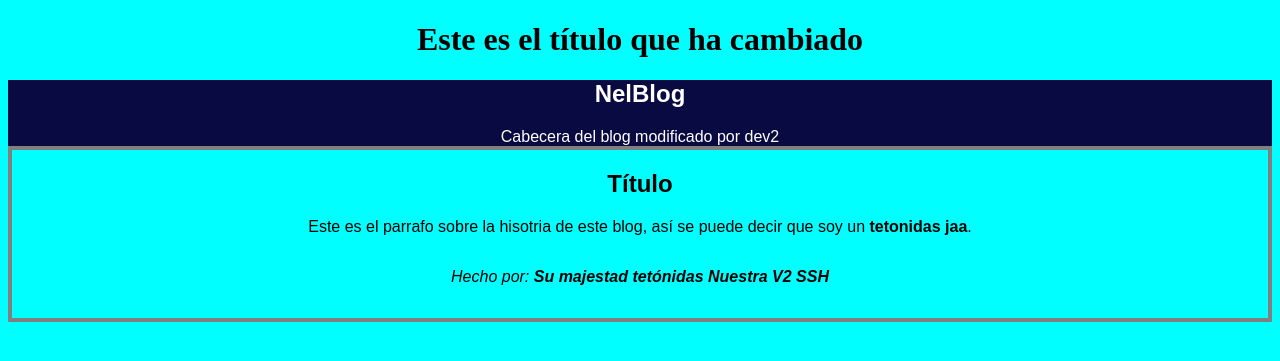
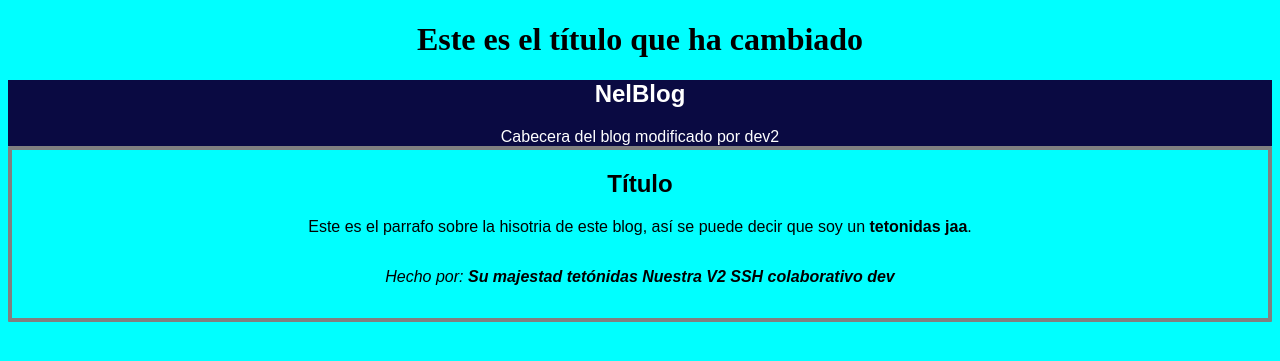
Before and after one commit to neaphdev/myblog, a Python web app: template templates/blog.html in a window 1280 px wide. Shown: the top 361 px of the page. Run offline with Jinja, Linux system fonts and the light colour scheme; the template is opened without the code that fills it, so the values that code supplies are empty.

Commit message:
Colaborador añadido

```diff
--- a/templates/blog.html
+++ b/templates/blog.html
@@ -27,7 +27,7 @@
         </main>
         <footer class="footermain">
             Hecho por: <strong>Su majestad tetónidas</strong>
-            <strong>Nuestra V2 SSH</strong>
+            <strong>Nuestra V2 SSH colaborativo dev</strong>
         </footer>
     </div>
 
```
